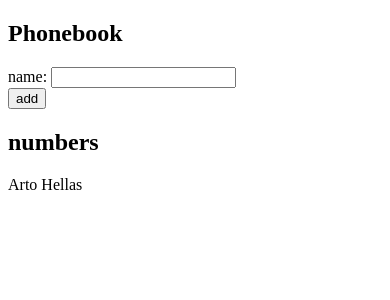
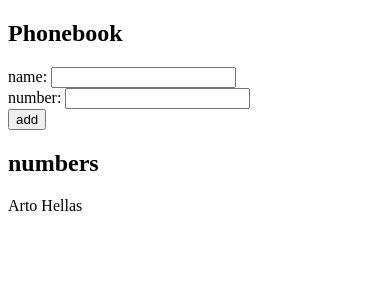
Before and after one commit to Grayhkamau/full-stack, a React (Vite) app in the folder part2/phonebook/: page / in a window 390 px wide. Shown: the top 300 px of the page. Built offline with nearby package versions, Linux system fonts and the light colour scheme.

Commit message:
part2 phonebook - 2.8

```diff
--- a/part2/phonebook/src/App.jsx
+++ b/part2/phonebook/src/App.jsx
@@ -5,9 +5,11 @@
     {name:'Arto Hellas'}
   ])
   const [newName, setNewName] = useState('');
+  const [newNumber, setNewNumber] = useState('');
+
   const handleNewName = (e)=>{
     e.preventDefault();
-    if(!newName) return;
+    if(!newName||!newNumber) return;
 
     let exists = persons.findIndex(person=>{
       return person.name===newName
@@ -20,7 +22,7 @@
     }
     console.log('reaching before')
 
-    setPersons([...persons, {name:newName}])
+    setPersons([...persons, {name:newName,number:newNumber}])
     setNewName("")
   }
   // console.log(persons)
@@ -37,12 +39,19 @@
 
         </div>
         <div>
+
+          number: <input
+          value={newNumber}
+          onChange={(e)=>setNewNumber(e.target.value)}/>
+
+        </div>
+        <div>
           <button type="submit">add</button>
         </div>
       </form>
       <h2>numbers</h2>
       {persons.map((person,index)=>{
-        return <p key={index}>{person.name}</p>
+        return <p key={index}>{person.name} {person.number}</p>
       })}
     </div>
   )
```
